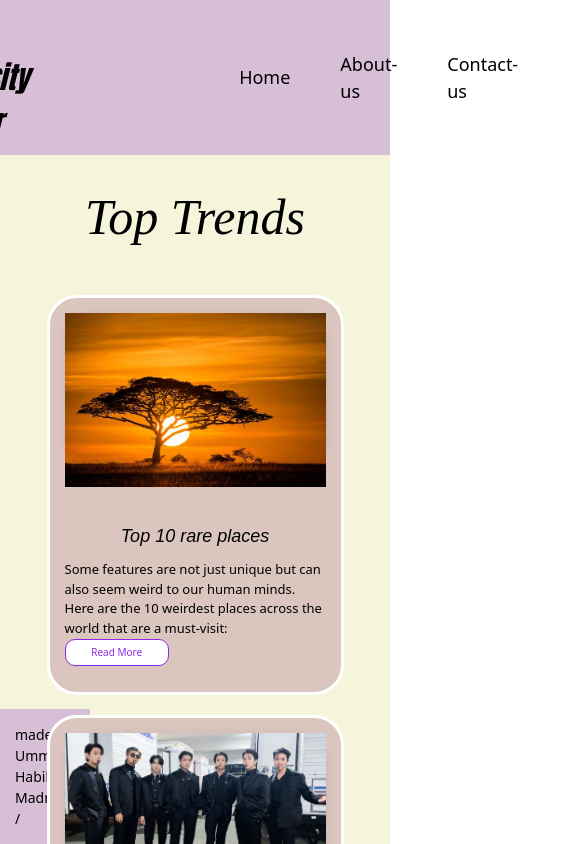
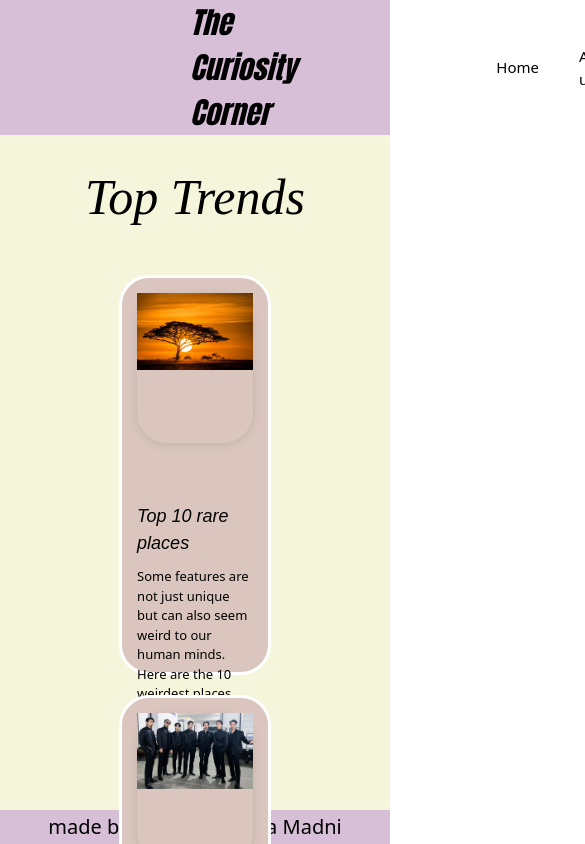
Before and after one commit to Muskanmadni/My-Blog-Website-Demo, a Next.js app: page / in a window 390 px wide. Shown: the top 844 px of the page, 585 px wide, since content can reach past the window. Built offline with nearby package versions, Linux system fonts and the light colour scheme.

Commit message:
first commit

```diff
--- a/src/app/globals.css
+++ b/src/app/globals.css
@@ -6,25 +6,32 @@
   background-color:thistle;
 
   color: black;
+  margin: 0 auto;
+  display: flex;
+  flex-wrap: wrap;
+  width: 100%;
 
 
 .header-buttons{
 
-  padding: 10px;
+  /* padding: 10px; */
   display: flex;
   justify-content: center;
   align-items: center;
-  /* margin-left: 10px; */
-  font-size: 18px;
+  margin-left: 10px;
+  font-size: 15px;
   margin-right:40px ;
-  gap: 50px;
+  gap: 40px;
   padding-left: 100px;
   color:black;
+
+
 
 .heading{
   margin-right: 100px;
   font-size: 30px;
   padding-right: 60px;
+  padding-left: 80px;
   font-style: italic;
   font-family: Impact, Haettenschweiler, 'Arial Narrow Bold', sans-serif;
 }
@@ -47,7 +54,7 @@
   width: 350px;
   height: 400px;
   background-color: rgb(218, 198, 190);
-  /* border-radius: 20px; */
+  border-radius: 20px;
   border-radius: 30px;
   padding: 15px;
   margin: 10px;
@@ -101,15 +108,22 @@
 }
 .footer{
   color: black;
-  justify-content: center;
-  align-items: center;
-  display: flex;
+  /* text-align: center; */
   background-color:thistle;
   position: absolute;
   bottom: 0;
   width: 100%;
-  padding: 15px;
-  font-size: 14px;
+  font-size: 20px;
+  opacity: 100%;
+  gap: 50px;
+  margin-bottom: 0%;
+  justify-content: center;
+  display: flex;
+  padding: 2px;
+  margin-right: 15px;
+
+
+
 }
 .Main-heading{
   justify-content: center;
@@ -184,45 +198,27 @@ input[type="submit"]{
   padding: 0;
   margin: 0;
 }
-@media only screen and (max-width: 599px) {
-  .childContainer {
-    width: 60%;
+
+@media(max-width:768px){
+  ap.header-buttons{
+    flex-direction: column;
+    position: absolute;
+    top: 17%;
+    padding-right: 40px;
   }
 }
 
-@media only screen and (max-width: 450px) {
+
+@media only screen and (max-width: 768px) {
   .childContainer {
-    width: 90%;
+    width:46%;
   }
 }
-@media only screen and (max-width: 599px) {
-  .header-buttons {
-    width: 60%;
-  }
-}
-
-@media only screen and (max-width: 450px) {
-  .header-buttons{
-    width: 90%;
-  }
-}
-@media only screen and (max-width: 599px) {
-  .footer {
-    width: 60%;
-  }
-}
-/*
-@media only screen and (max-width: 450px) {
-  .footer {
-    width: 90%;
-  }
-} */
-
-@media only screen and (max-width: 768px) {
-  .footer {
-    flex-direction: column;
-    align-items: flex-start;
-    width: 90px;
+@media only screen and (max-width:768px){
+  ap.footer{
+    flex-wrap: wrap;
+    font-size: 15px;
+    gap:10px
   }
 }
 
--- a/src/components/footer.tsx
+++ b/src/components/footer.tsx
@@ -1,9 +1,9 @@
 export function Footer(){
     return(
         <div>
-            <div className="footer">
+            <footer className="footer">
             <h1>made by Umm-E-Habiba Madni</h1>
-            /</div>
+            </footer>
         </div>
     )
 }
```
